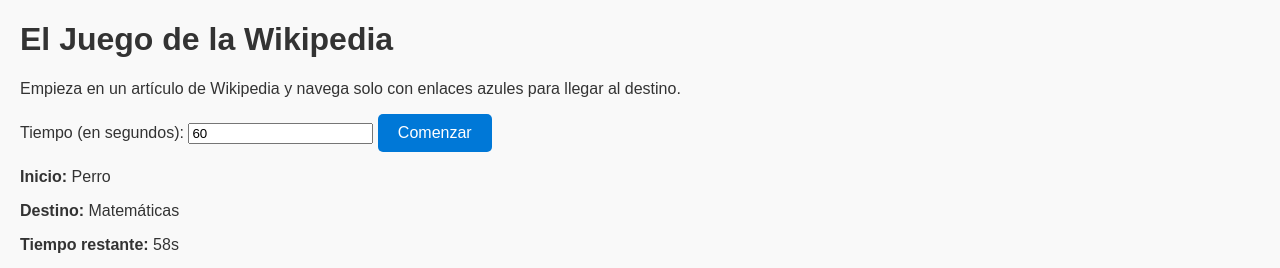
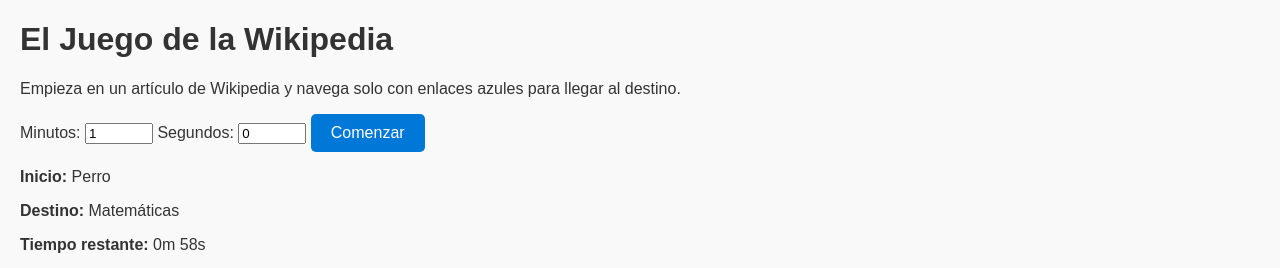
Before and after one commit to lezamarrr/wikigame-es, a plain HTML site: page index.html in a window 1280 px wide. Both pictures are taken after a click on the button "Comenzar". Shown: the top 268 px of the page. Drawn offline with Linux system fonts and the light colour scheme; grey boxes are pictures that could not be loaded.

Commit message:
Update index.html

```diff
--- a/index.html
+++ b/index.html
@@ -1,4 +1,3 @@
-
 <!DOCTYPE html>
 <html lang="es">
 <head>
@@ -10,8 +9,12 @@
   <h1>El Juego de la Wikipedia</h1>
   <p>Empieza en un artículo de Wikipedia y navega solo con enlaces azules para llegar al destino.</p>
 
-  <label for="timerInput">Tiempo (en segundos):</label>
-  <input type="number" id="timerInput" min="10" value="60">
+  <label for="minutesInput">Minutos:</label>
+  <input type="number" id="minutesInput" min="0" value="1" style="width: 60px;">
+
+  <label for="secondsInput">Segundos:</label>
+  <input type="number" id="secondsInput" min="0" max="59" value="0" style="width: 60px;">
+
   <button onclick="startGame()">Comenzar</button>
 
   <div id="gameArea" style="display:none;">
@@ -29,7 +32,17 @@
     function startGame() {
       const start = startPages[Math.floor(Math.random() * startPages.length)];
       const end = endPages[Math.floor(Math.random() * endPages.length)];
-      const timerInput = parseInt(document.getElementById("timerInput").value);
+
+      // Obtener minutos y segundos
+      const minutes = parseInt(document.getElementById("minutesInput").value) || 0;
+      const seconds = parseInt(document.getElementById("secondsInput").value) || 0;
+
+      // Calcular tiempo total en segundos
+      let totalSeconds = minutes * 60 + seconds;
+      if (totalSeconds <= 0) {
+        alert("Por favor, ingresa un tiempo mayor que 0.");
+        return;
+      }
 
       document.getElementById("startPage").textContent = start.replace(/_/g, " ");
       document.getElementById("endPage").textContent = end.replace(/_/g, " ");
@@ -37,18 +50,24 @@
       document.getElementById("gameArea").style.display = "block";
 
       // Iniciar cronómetro
-      let remainingTime = timerInput;
-      document.getElementById("countdown").textContent = remainingTime + "s";
+      let remainingTime = totalSeconds;
+      updateCountdown(remainingTime);
 
       clearInterval(countdownInterval);
       countdownInterval = setInterval(() => {
         remainingTime--;
-        document.getElementById("countdown").textContent = remainingTime + "s";
+        updateCountdown(remainingTime);
         if (remainingTime <= 0) {
           clearInterval(countdownInterval);
-          alert("\u23F0 Se acabó el tiempo!");
+          alert("⏰ ¡Se acabó el tiempo!");
         }
       }, 1000);
+    }
+
+    function updateCountdown(seconds) {
+      const mins = Math.floor(seconds / 60);
+      const secs = seconds % 60;
+      document.getElementById("countdown").textContent = `${mins}m ${secs}s`;
     }
   </script>
 </body>
```
